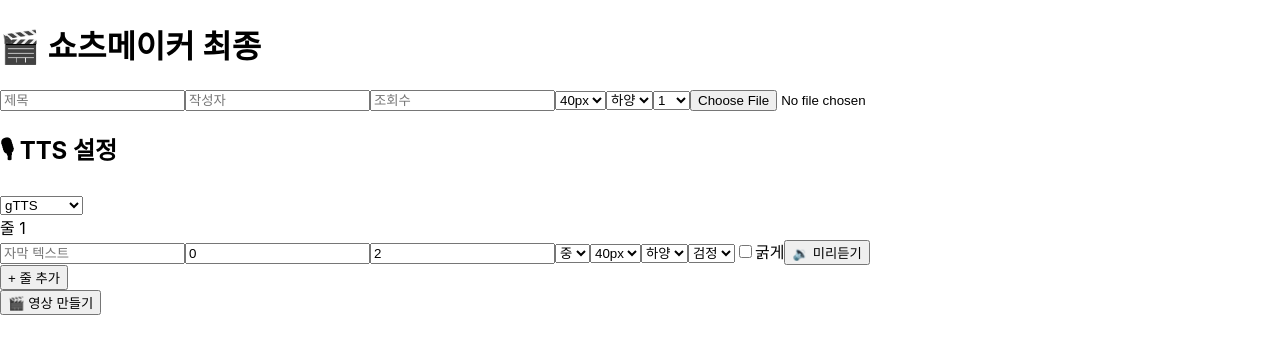
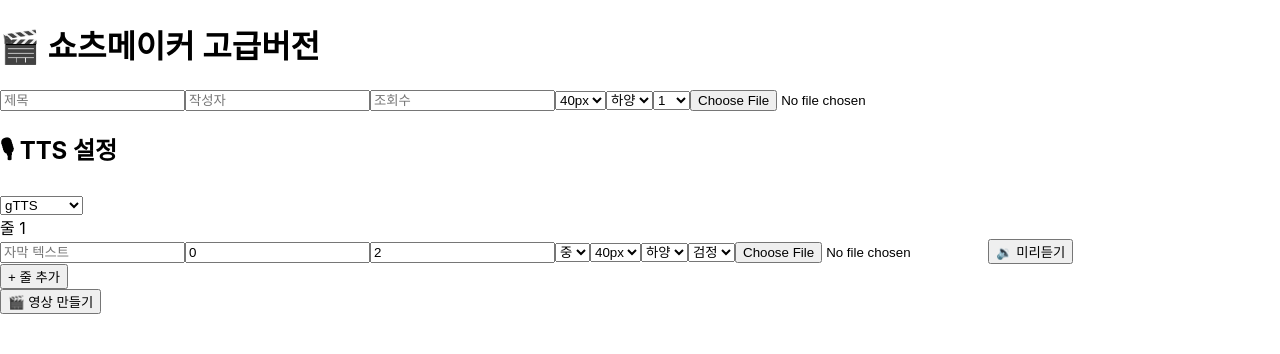
Before and after one commit to rounseoa/shortsgen-frontend, a React (Create React App) app in the folder client/: page / in a window 1280 px wide. Shown: the top 354 px of the page. Built offline with nearby package versions, Linux system fonts and the light colour scheme.

Commit message:
feat: 고정 배경 + 줄별 이미지 업로드 구조 반영

```diff
--- a/client/src/App.js
+++ b/client/src/App.js
@@ -1,4 +1,4 @@
-// ✅ App.js 최종 통합버전 (썰메이커 UI + 상단 스타일 입력 + TTS 미리듣기 text 포함)
+// ✅ App.js 최신버전: 고정 배경 + 줄별 이미지 업로드 반영
 import { useState } from 'react';
 import { v4 as uuidv4 } from 'uuid';
 import axios from 'axios';
@@ -11,7 +11,7 @@ const COLOR_OPTIONS = [
 ];
 const POSITIONS = ['상', '중', '하'];
 const FONT_SIZES = ['30', '40', '50', '60', '70'];
-const TITLE_POSITIONS = ['1', '2', '3', '4', '5', '6', '7', '8', '9', '10'];
+const TITLE_POSITIONS = ['1','2','3','4','5','6','7','8','9','10'];
 const EDGE_KR_VOICES = [
   { label: "SunHi (여성)", value: "ko-KR-SunHiNeural" },
   { label: "InJoon (남성)", value: "ko-KR-InJoonNeural" }
@@ -25,7 +25,7 @@ function App() {
   const [titleSize, setTitleSize] = useState("40");
   const [titleColor, setTitleColor] = useState("white");
   const [titlePosition, setTitlePosition] = useState("1");
-  const [image, setImage] = useState(null);
+  const [background, setBackground] = useState(null);
   const [ttsEngine, setTtsEngine] = useState("gtts");
   const [edgeVoice, setEdgeVoice] = useState("ko-KR-SunHiNeural");
   const [exampleAudio, setExampleAudio] = useState(null);
@@ -34,23 +34,17 @@ function App() {
 
   function createBlock() {
     return {
-      id: uuidv4(),
-      text: '',
-      start: '0',
-      duration: '2',
-      position: '중',
-      fontSize: '40',
-      fontColor: 'white',
-      bgColor: 'black',
-      bold: 'false'
+      id: uuidv4(), text: '', start: '0', duration: '2',
+      position: '중', fontSize: '40', fontColor: 'white',
+      bgColor: 'black', bold: 'false', image: null
     };
   }
 
   const handleBlockChange = (index, key, value) => {
     setBlocks(prev => {
-      const copy = [...prev];
-      copy[index][key] = value;
-      return copy;
+      const updated = [...prev];
+      updated[index][key] = value;
+      return updated;
     });
   };
 
@@ -68,19 +62,19 @@ function App() {
       }, { responseType: 'blob' });
       const url = URL.createObjectURL(res.data);
       setExampleAudio(url);
-    } catch (err) {
+    } catch {
       alert("미리듣기 실패");
     }
   };
 
   const handleSubmit = async () => {
-    if (!image || blocks.some(b => !b.text)) {
-      alert("이미지와 자막을 입력하세요.");
+    if (!background || blocks.some(b => !b.text)) {
+      alert("배경 이미지 및 자막 내용을 모두 입력하세요.");
       return;
     }
 
     const formData = new FormData();
-    formData.append("image", image);
+    formData.append("background", background);
     formData.append("voiceEngine", ttsEngine);
     formData.append("edgeVoice", edgeVoice);
     formData.append("title", title);
@@ -99,6 +93,7 @@ function App() {
       formData.append("fontColors", b.fontColor);
       formData.append("bgColors", b.bgColor);
       formData.append("bolds", b.bold);
+      if (b.image) formData.append("images", b.image);
     });
 
     setLoading(true);
@@ -116,7 +111,7 @@ function App() {
 
   return (
     <div className="p-6 max-w-5xl mx-auto space-y-6">
-      <h1 className="text-2xl font-bold">🎬 쇼츠메이커 최종</h1>
+      <h1 className="text-2xl font-bold">🎬 쇼츠메이커 고급버전</h1>
 
       <div className="grid grid-cols-2 md:grid-cols-3 gap-4">
         <input className="p-2 border" placeholder="제목" value={title} onChange={e => setTitle(e.target.value)} />
@@ -125,7 +120,7 @@ function App() {
         <select className="p-2 border" value={titleSize} onChange={e => setTitleSize(e.target.value)}>{FONT_SIZES.map(f => <option key={f} value={f}>{f}px</option>)}</select>
         <select className="p-2 border" value={titleColor} onChange={e => setTitleColor(e.target.value)}>{COLOR_OPTIONS.map(c => <option key={c.value} value={c.value}>{c.name}</option>)}</select>
         <select className="p-2 border" value={titlePosition} onChange={e => setTitlePosition(e.target.value)}>{TITLE_POSITIONS.map(p => <option key={p} value={p}>{p}</option>)}</select>
-        <input type="file" accept="image/*" onChange={e => setImage(e.target.files[0])} />
+        <input type="file" accept="image/*" onChange={e => setBackground(e.target.files[0])} />
       </div>
 
       <div className="bg-gray-50 border p-4 rounded">
@@ -152,10 +147,7 @@ function App() {
             <select className="p-2 border" value={b.fontSize} onChange={e => handleBlockChange(i, "fontSize", e.target.value)}>{FONT_SIZES.map(f => <option key={f} value={f}>{f}px</option>)}</select>
             <select className="p-2 border" value={b.fontColor} onChange={e => handleBlockChange(i, "fontColor", e.target.value)}>{COLOR_OPTIONS.map(c => <option key={c.value} value={c.value}>{c.name}</option>)}</select>
             <select className="p-2 border" value={b.bgColor} onChange={e => handleBlockChange(i, "bgColor", e.target.value)}>{COLOR_OPTIONS.map(c => <option key={c.value} value={c.value}>{c.name}</option>)}</select>
-            <label className="flex items-center gap-2">
-              <input type="checkbox" checked={b.bold === "true"} onChange={e => handleBlockChange(i, "bold", e.target.checked ? "true" : "false")} />
-              굵게
-            </label>
+            <input type="file" accept="image/*" onChange={e => handleBlockChange(i, "image", e.target.files[0])} />
             <button onClick={() => handlePreviewTTS(b.text)} className="px-3 py-1 bg-blue-100 text-sm text-blue-800 rounded">🔉 미리듣기</button>
           </div>
         </div>
```
